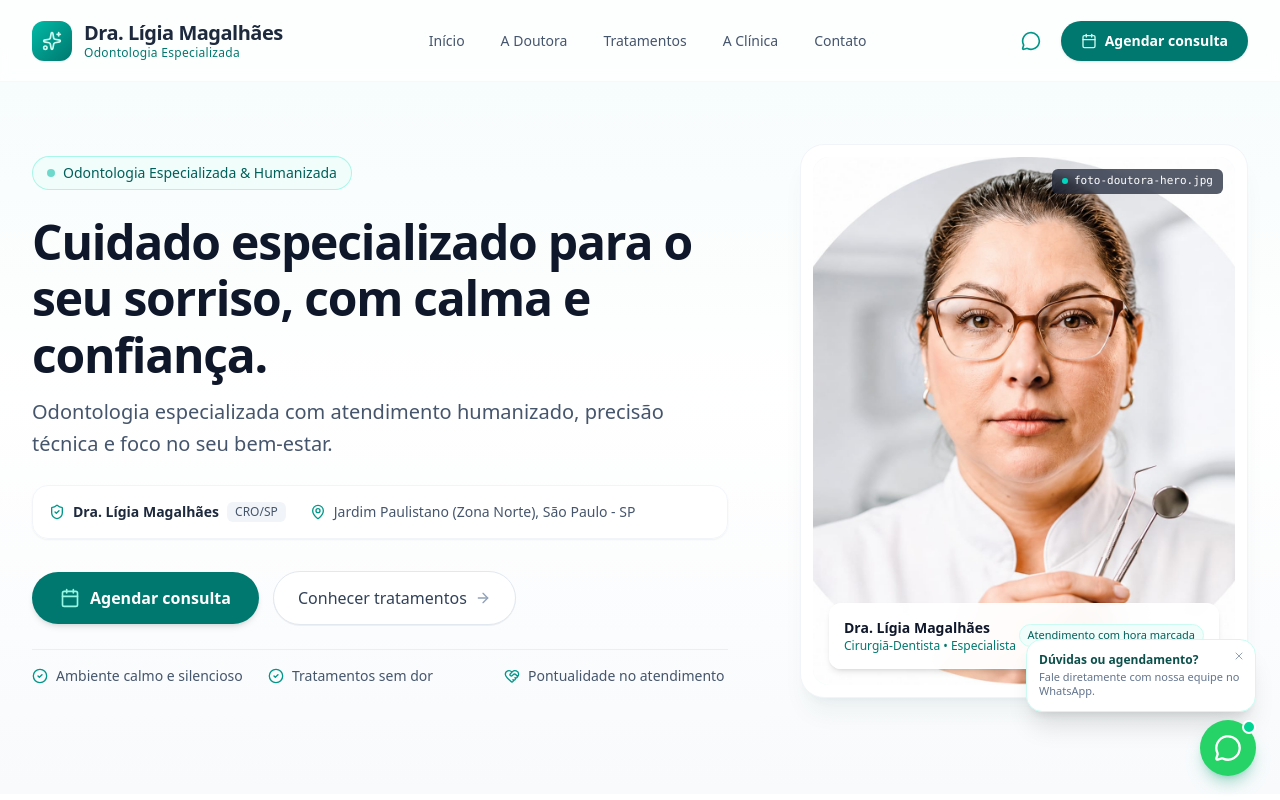
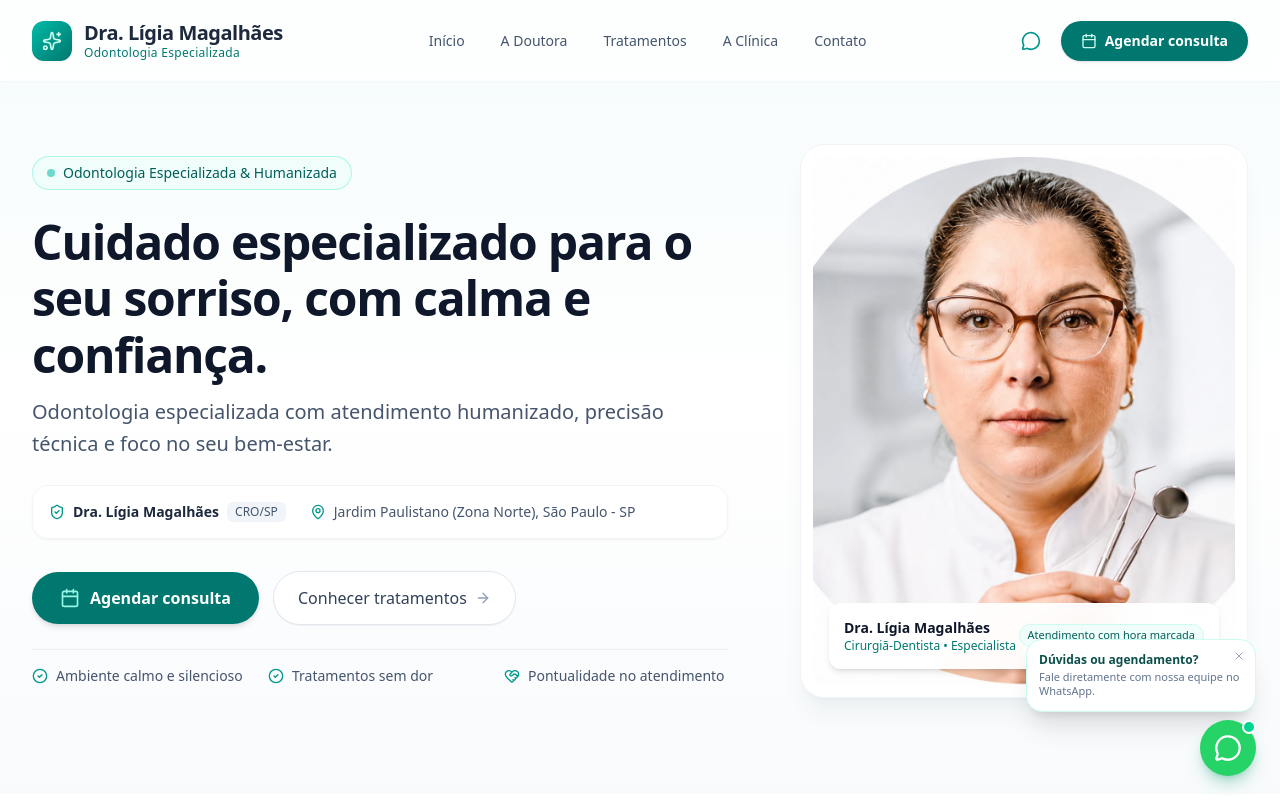
Before and after one commit to lLeonardoMarques/Doutora, a React (Vite) app: page / in a window 1280 px wide. Shown: the top 800 px of the page. Built offline with nearby package versions, Linux system fonts and the light colour scheme.

Commit message:
Deploy Doutora - imagens corrigidas

```diff
--- a/src/components/Hero.tsx
+++ b/src/components/Hero.tsx
@@ -14,7 +14,7 @@ export const Hero: React.FC<HeroProps> = ({ onAgendarClick, onConhecerTratamento
       id="inicio"
       className="relative pt-28 pb-16 md:pt-36 md:pb-24 overflow-hidden bg-gradient-to-b from-teal-50/40 via-white to-slate-50/50"
     >
-      {/* Elementos sutis de fundo (calma e frescor dental) */}
+      {/* Elementos sutis de fundo */}
       <div className="absolute top-12 right-10 w-96 h-96 bg-teal-100/30 rounded-full blur-3xl pointer-events-none -z-10" />
       <div className="absolute bottom-10 left-10 w-80 h-80 bg-sky-100/30 rounded-full blur-3xl pointer-events-none -z-10" />
 
@@ -29,7 +29,7 @@ export const Hero: React.FC<HeroProps> = ({ onAgendarClick, onConhecerTratamento
               <span>Odontologia Especializada & Humanizada</span>
             </div>
 
-            {/* Título Principal / Headline */}
+            {/* Título Principal */}
             <div className="space-y-3">
               <h1 className="font-heading text-3xl sm:text-4xl lg:text-5xl font-bold tracking-tight text-slate-900 leading-[1.18]">
                 {DADOS_CLINICA.headlineHero}
@@ -54,7 +54,7 @@ export const Hero: React.FC<HeroProps> = ({ onAgendarClick, onConhecerTratamento
               </div>
             </div>
 
-            {/* Ações / Botões de Conversão */}
+            {/* Ações / Botões */}
             <div className="pt-2 flex flex-col sm:flex-row items-stretch sm:items-center gap-3.5">
               <button
                 id="hero-btn-agendar"
@@ -75,7 +75,7 @@ export const Hero: React.FC<HeroProps> = ({ onAgendarClick, onConhecerTratamento
               </button>
             </div>
 
-            {/* 3 pilares de tranquilidade no primeiro contato */}
+            {/* 3 pilares */}
             <div className="pt-4 grid grid-cols-1 sm:grid-cols-3 gap-3 border-t border-slate-200/60 text-xs sm:text-sm text-slate-600">
               <div className="flex items-center gap-2">
                 <CheckCircle2 className="w-4 h-4 text-teal-600 shrink-0" />
@@ -92,18 +92,18 @@ export const Hero: React.FC<HeroProps> = ({ onAgendarClick, onConhecerTratamento
             </div>
           </div>
 
-          {/* Coluna Direita: Foto Principal da Doutora */}
+          {/* Coluna Direita: Foto Principal */}
           <div className="lg:col-span-5 flex justify-center lg:justify-end">
             <div className="relative w-full max-w-md">
-              {/* Moldura elegante com camadas suaves */}
               <div className="relative rounded-3xl bg-white p-3 shadow-xl shadow-teal-900/5 border border-slate-100">
                 <div className="relative rounded-2xl overflow-hidden aspect-[4/5] bg-gradient-to-tr from-teal-100/60 via-slate-100 to-sky-50 flex flex-col justify-between">
 
-                  {/* Imagem real ou placeholder oficial com indicação precisa */}
+                  {/* ⚠️ CORREÇÃO PRINCIPAL: IMAGEM COM FALLBACK E BASE */}
                   <img
                     id="foto-hero-doutora"
                     src={IMAGENS.doutora.hero}
                     onError={(e) => {
+                      // Fallback se a imagem não carregar
                       e.currentTarget.src = IMAGENS.doutora.heroFallback;
                     }}
                     alt="Dra. Lígia Magalhães — Odontologia Especializada"
@@ -112,7 +112,7 @@ export const Hero: React.FC<HeroProps> = ({ onAgendarClick, onConhecerTratamento
                     loading="eager"
                   />
 
-                  {/* Badge sutil sobreposto na foto */}
+                  {/* Badge sobreposto */}
                   <div className="absolute bottom-4 left-4 right-4 p-3.5 rounded-xl bg-white/95 backdrop-blur-md border border-white/80 shadow-md">
                     <div className="flex items-center justify-between">
                       <div>
@@ -128,28 +128,8 @@ export const Hero: React.FC<HeroProps> = ({ onAgendarClick, onConhecerTratamento
                       </span>
                     </div>
                   </div>
-
-                  {/* Tag indicativa de mídia do Google Maps */}
-                  <div className="absolute top-3 right-3 px-2.5 py-1 rounded-md bg-slate-900/70 text-white text-[11px] font-mono backdrop-blur-xs flex items-center gap-1.5">
-                    <span className="w-1.5 h-1.5 rounded-full bg-teal-400" />
-                    <span>foto-doutora-hero.jpg</span>
-                  </div>
                 </div>
               </div>
-
-              {/* Selo flutuante de acolhimento */}
-              {/* <div className="absolute -bottom-5 -left-4 sm:-left-6 bg-white p-3 sm:p-4 rounded-2xl shadow-lg border border-slate-100 max-w-[200px] hidden sm:block">
-                <div className="flex items-center gap-2.5">
-                  <div className="w-9 h-9 rounded-xl bg-teal-50 text-teal-700 flex items-center justify-center shrink-0">
-                    <HeartHandshake className="w-5 h-5" />
-                  </div>
-                  <div>
-                    <p className="text-xs font-bold text-slate-800 leading-tight">Cuidado Individual</p>
-                    <p className="text-[11px] text-slate-500">Sem pressa, com escuta ativa</p>
-                  </div>
-                </div>
-              </div> */}
-
             </div>
           </div>
 
```
